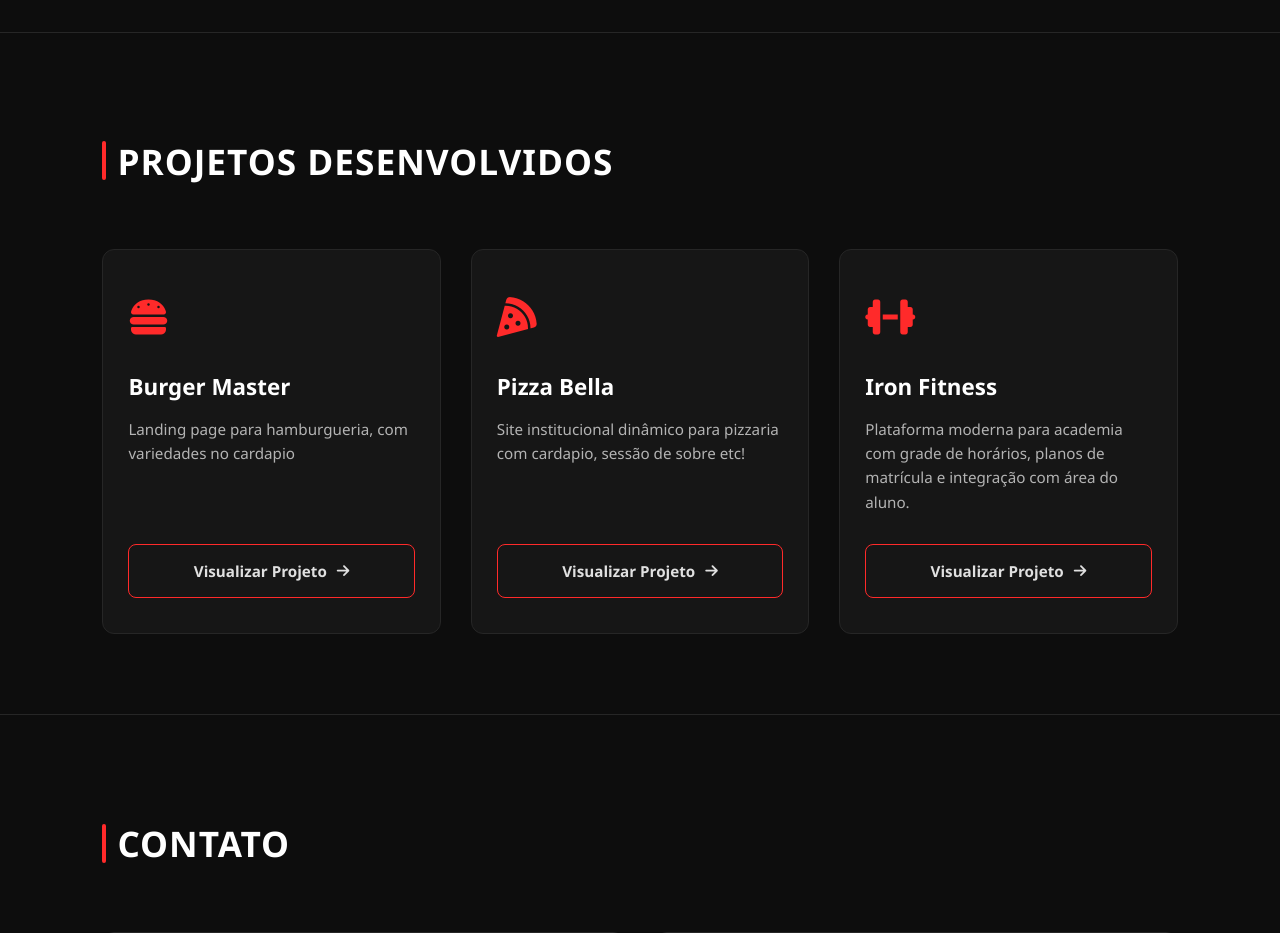
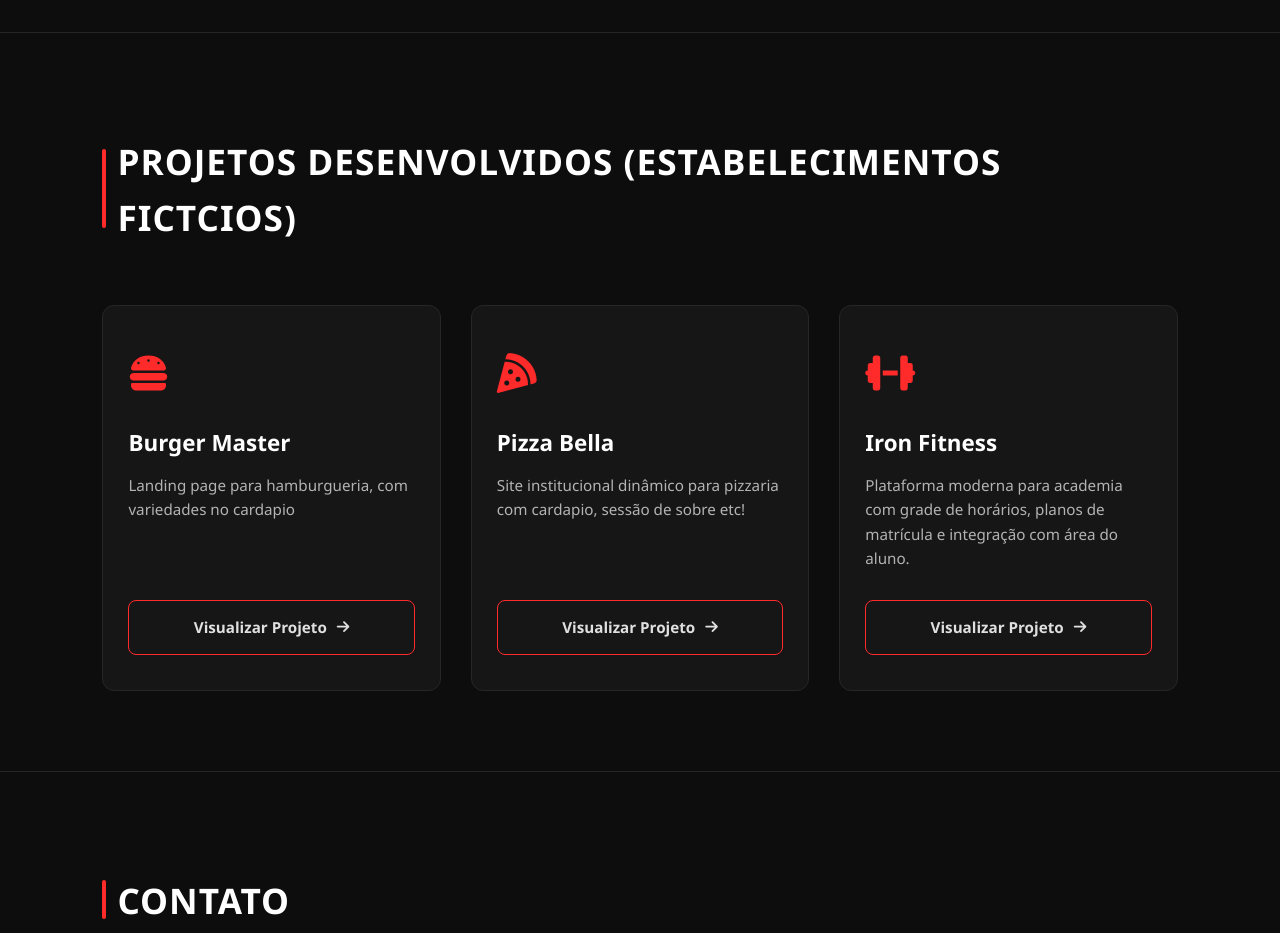
Before and after one commit to vorgweb/VorgWeb, a plain HTML site: page index.html in a window 1280 px wide. Shown: the part 2420-3353 px from the top of the page. Drawn offline with Linux system fonts and the light colour scheme.

Commit message:
Update portfolio section header text

```diff
--- a/index.html
+++ b/index.html
@@ -122,7 +122,7 @@
 
     <section id="portfolio">
         <div class="section-header">
-            <h2>Projetos Desenvolvidos</h2>
+            <h2>Projetos Desenvolvidos (Estabelecimentos Fictcios)</h2>
         </div>
 
         <div class="portfolio-container">
```
